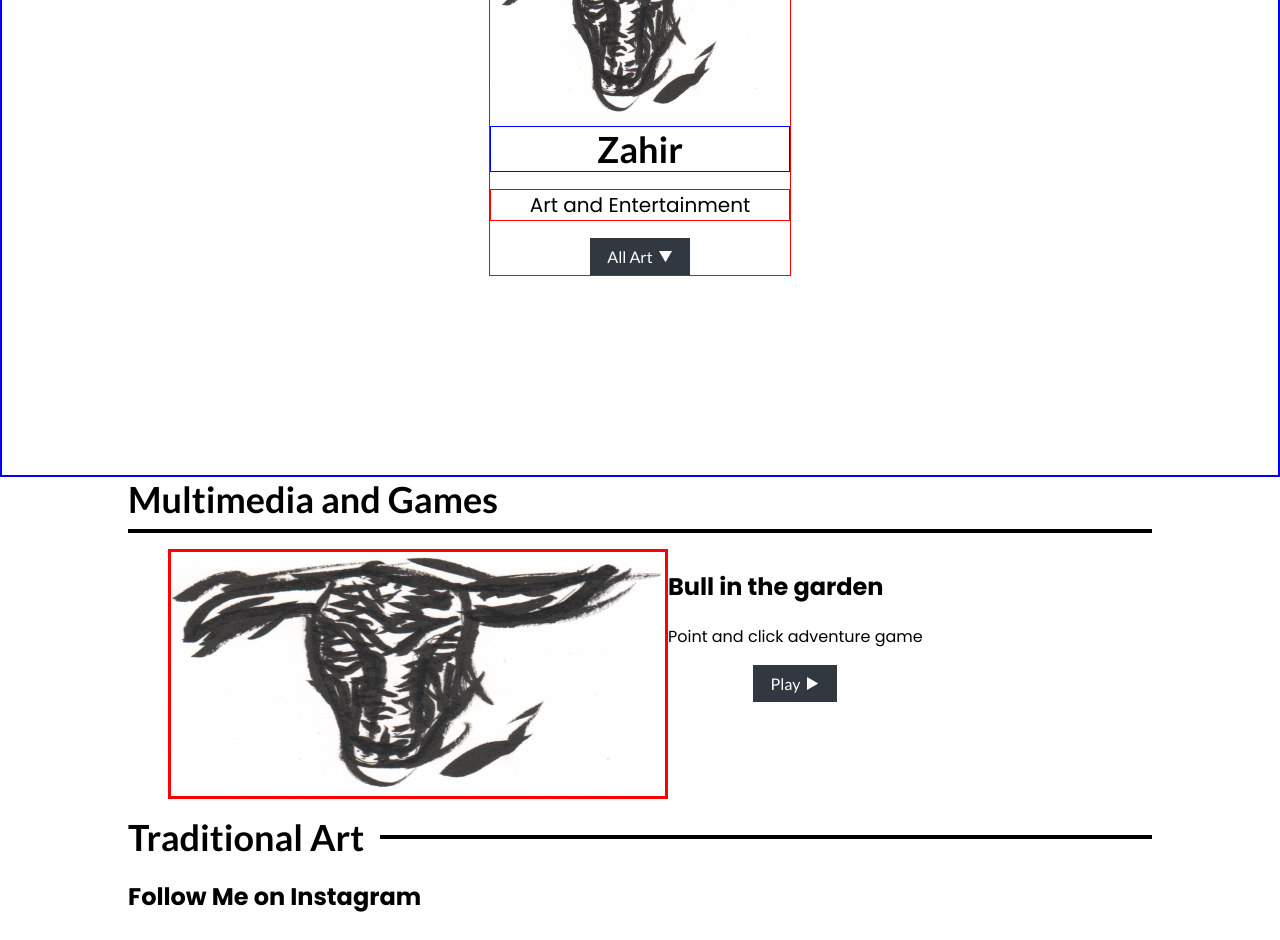
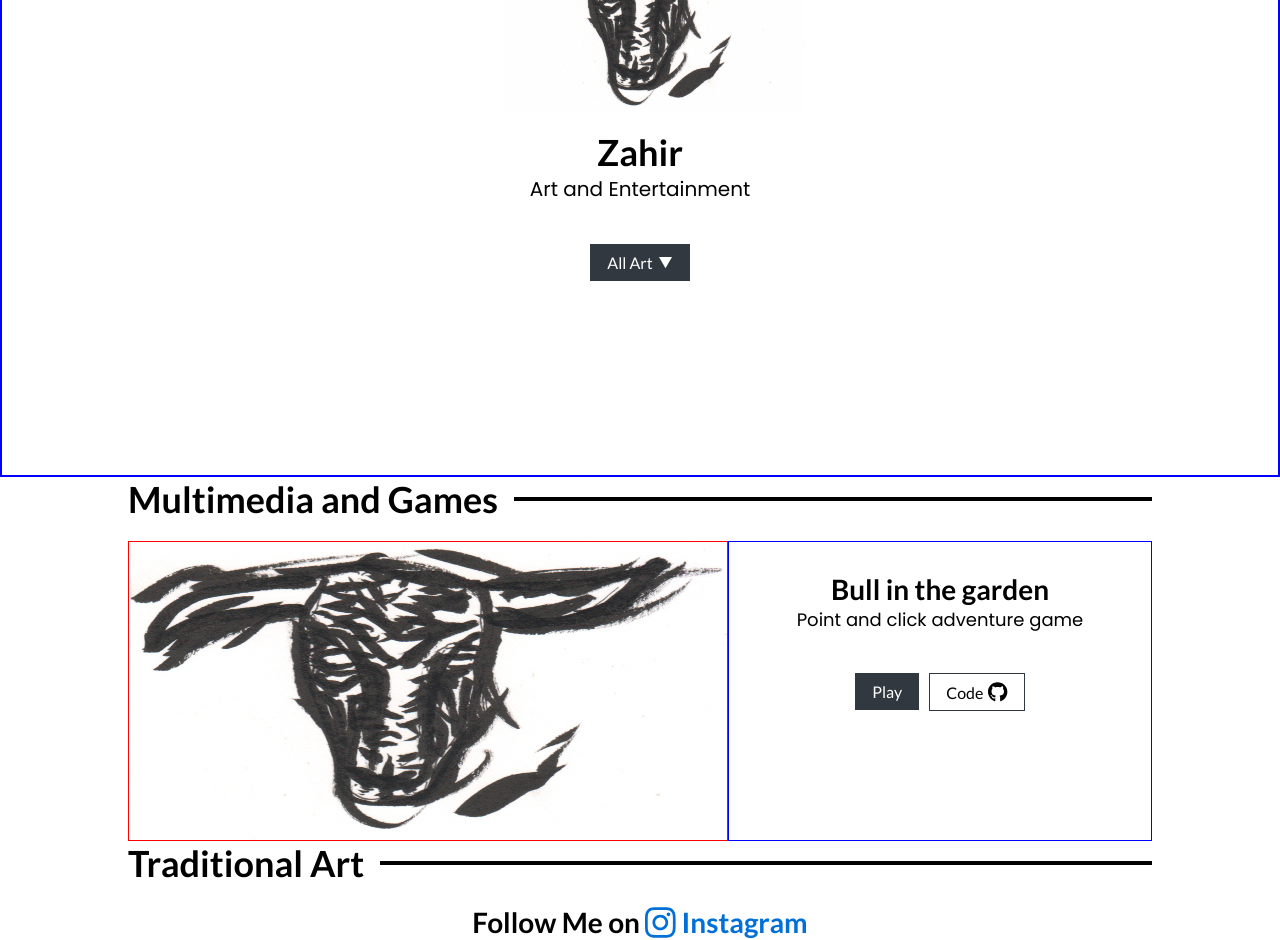
Before and after one commit to christopher-coyne/zahir-next, a Next.js app: page / in a window 1280 px wide. Shown: the part 340-1280 px from the top of the page. Built offline with nearby package versions, Linux system fonts and the light colour scheme.

Commit message:
navbar and index styles added

```diff
--- a/components/Layout/Navbar/Navbar.module.css
+++ b/components/Layout/Navbar/Navbar.module.css
@@ -1,6 +1,6 @@
 .navbar {
   background-color: #31383f;
-  padding: 0rem 5%;
+  padding: 1rem 5%;
   color: white;
   display: flex;
   justify-content: right;
@@ -14,7 +14,3 @@
   display: flex;
   gap: 1.5rem;
 }
-
-.imageLink:hover {
-  color: black;
-}
--- a/components/Layout/Navbar/Navbar.tsx
+++ b/components/Layout/Navbar/Navbar.tsx
@@ -8,12 +8,14 @@ export function Navbar() {
     <nav className={styles.navbar}>
       <ul className={styles.navbar__list}>
         <li>
+          <a href="www.google.com">
             <FontAwesomeIcon
               icon={faGithub}
               size="lg"
               color="white"
               className="hover--light-blue"
             />
+          </a>
         </li>
         <li>
           <a href="www.google.com">
@@ -26,7 +28,9 @@ export function Navbar() {
           </a>
         </li>
         <li>
-          <a>Contact</a>
+          <a href="www.google.com" className="hover--light-blue">
+            Contact
+          </a>
         </li>
       </ul>
     </nav>
--- a/pages/index.tsx
+++ b/pages/index.tsx
@@ -1,3 +1,6 @@
+import { loadGetInitialProps } from "next/dist/shared/lib/utils";
+import { FontAwesomeIcon } from "@fortawesome/react-fontawesome";
+import { faGithub, faInstagram } from "@fortawesome/free-brands-svg-icons";
 import Head from "next/head";
 import Image from "next/image";
 import Link from "next/link";
@@ -14,9 +17,9 @@ export default function Home() {
       </Head>
 
       <main className={styles.main}>
-        <section className={styles.content}>
+        <section id="content">
           <section className={styles.hero}>
-            <div className={styles.imageContainer}>
+            <div className={styles.logoContainer}>
               <Image
                 src="/logos/bull.png"
                 alt="zahir image"
@@ -24,8 +27,11 @@ export default function Home() {
                 width={300}
                 height={200}
               />
+            </div>
+            <div className={styles.titleContainer}>
               <h1 className={styles.heroTitle}>Zahir</h1>
               <h2 className={styles.heroSubtitle}>Art and Entertainment</h2>
+            </div>
             <a href="#multimedia">
               <button className="btn btn--dark btn--icon">
                 <div>All Art</div>
@@ -37,11 +43,10 @@ export default function Home() {
                 />
               </button>
             </a>
-            </div>
           </section>
           <section className={styles.body}>
             <section id="#multimedia">
-              <div className={styles.titleContainer}>
+              <div className="titleContainer">
                 <h1>Multimedia and Games</h1>
                 <hr className={styles.break} />
               </div>
@@ -51,23 +56,31 @@ export default function Home() {
                     src="/logos/bull.png"
                     alt="bull"
                     className={styles.project__img}
-                    width={300}
-                    height={200}
+                    width={600}
+                    height={300}
                   />
-                  <article>
-                    <h2>Bull in the garden</h2>
-                    <p>Point and click adventure game</p>
+                  <article className={styles.project__description}>
+                    <h2 className={styles.project__title}>
+                      Bull in the garden
+                    </h2>
+                    <p className="body">Point and click adventure game</p>
+                    <div className={styles.buttonContainer}>
                       <Link href="/games/bull-in-the-garden">
                         <button className="btn btn--dark btn--icon">
                           Play{" "}
-                        <Image
-                          src="/logos/right-triangle-light.svg"
-                          width={15}
-                          height={15}
-                          alt="V"
+                        </button>
+                      </Link>
+                      <Link href="/games/bull-in-the-garden">
+                        <button className="btn btn--light btn--icon">
+                          Code{" "}
+                          <FontAwesomeIcon
+                            icon={faGithub}
+                            size="lg"
+                            color="black"
                           />
                         </button>
                       </Link>
+                    </div>
                   </article>
                 </li>
               </ul>
@@ -77,7 +90,19 @@ export default function Home() {
                 <h1>Traditional Art</h1>
                 <hr className={styles.break} />
               </div>
-              <h2>Follow Me on Instagram</h2>
+              <div className={styles.traditionalArt}>
+                <p className={styles.followText}>
+                  Follow Me on{" "}
+                  <span className={`link `}>
+                    <FontAwesomeIcon
+                      icon={faInstagram}
+                      size="lg"
+                      className="link"
+                    />{" "}
+                    Instagram
+                  </span>
+                </p>
+              </div>
             </section>
           </section>
         </section>
--- a/styles/Home.module.css
+++ b/styles/Home.module.css
@@ -3,30 +3,32 @@
   display: flex;
   align-items: center;
   justify-content: center;
+  flex-direction: column;
   border: 2px solid blue;
+  text-align: center;
 }
 
 .heroTitle {
-  border: 1px solid blue;
+  margin-top: 10px;
 }
 
 .heroSubtitle {
   font-size: 20px;
   font-family: poppins;
   font-weight: 400;
-  border: 1px solid red;
+  margin-bottom: 40px;
 }
 
 .imageContainer {
   text-align: center;
-  border: 1px solid red;
+  border: 1px solid green;
+  display: flex;
+  flex-direction: column;
+  justify-content: flex-start;
 }
 
-.logo {
-  display: block;
-  margin: auto;
-  width: 30%;
-  margin-left: 37%;
+.logoContainer {
+  padding-left: 30px;
 }
 
 .body {
@@ -47,7 +49,34 @@
 }
 
 .project__img {
-  width: 500px;
-  height: 250px;
-  border: 3px solid red;
+  border: 1px solid red;
 }
+
+.project__description {
+  flex-grow: 1;
+  flex-shrink: 1;
+  border: 1px solid blue;
+  text-align: center;
+}
+
+.project__title {
+  font-family: lato;
+  margin-top: 30px;
+}
+
+.buttonContainer {
+  margin-top: 40px;
+  display: flex;
+  gap: 10px;
+  justify-content: center;
+}
+
+.traditionalArt {
+  text-align: center;
+}
+
+.followText {
+  font-size: 28px;
+  font-family: lato;
+  font-weight: 600;
+}
--- a/styles/globals.css
+++ b/styles/globals.css
@@ -3,6 +3,12 @@ body {
   padding: 0;
   margin: 0;
   font-family: "lato";
+}
+
+* {
+  padding: 0px;
+  margin: 0px;
+  box-sizing: border-box;
 }
 
 a {
@@ -33,6 +39,17 @@ h1 {
   margin: 0px;
 }
 
+h2 {
+  font-size: 28px;
+  font-weight: 600;
+  font-family: lato;
+}
+
+.body {
+  font-size: 18px;
+  font-family: poppins;
+}
+
 .btn {
   padding: 0.5rem 1rem;
   border: 1px solid #31383f;
@@ -53,13 +70,23 @@ h1 {
   color: white;
 }
 
+.btn--light {
+  background-color: white;
+  border: 1px solid #31383f;
+}
+
 .hover--light-blue:hover {
   color: #abcdeb;
   transition: color 0.5;
+}
+
+.link {
+  color: #0070d8;
 }
 
 .titleContainer {
   display: flex;
   gap: 1rem;
   align-items: center;
+  margin-bottom: 20px;
 }
```
Lines whose indentation alone changed are shown as unchanged.
